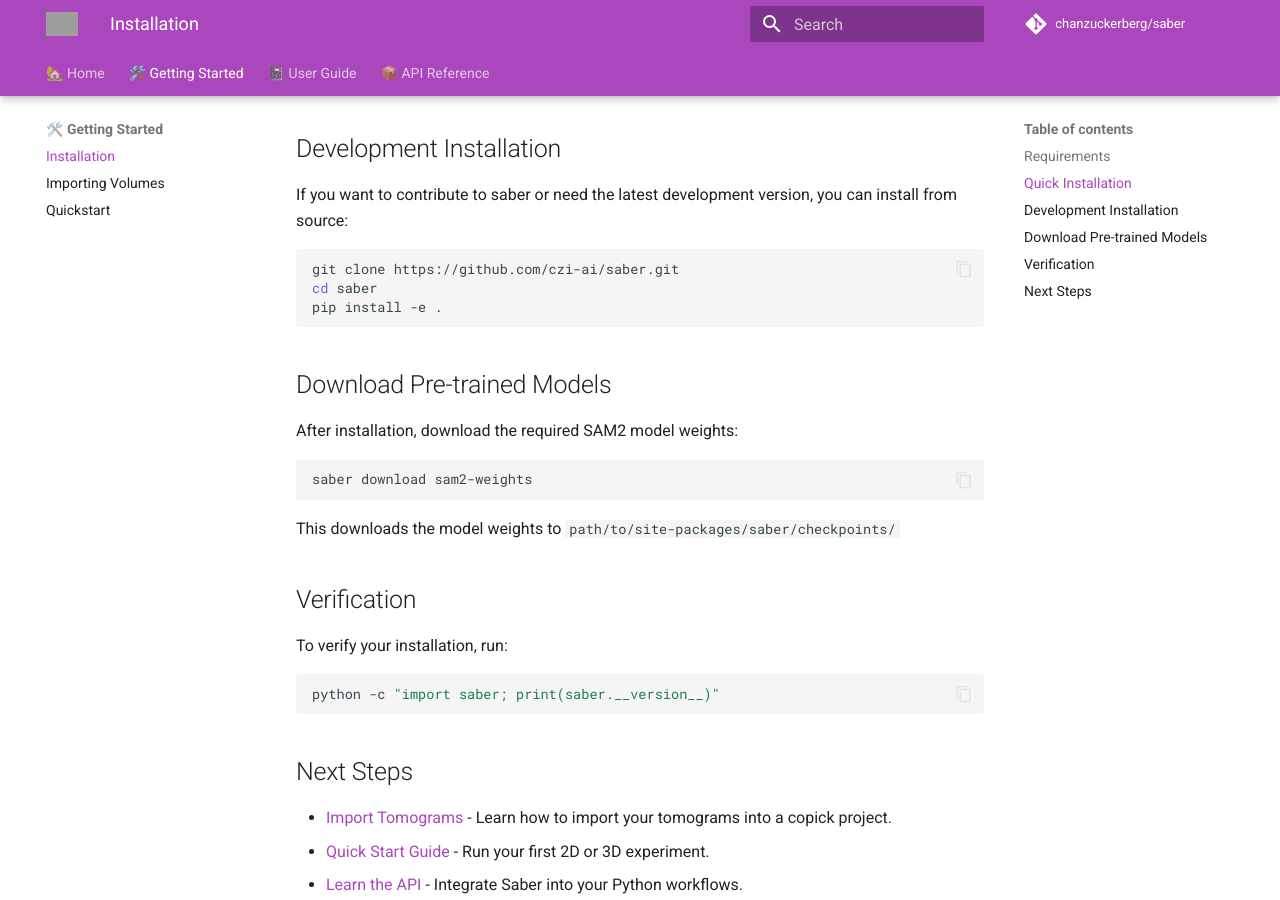
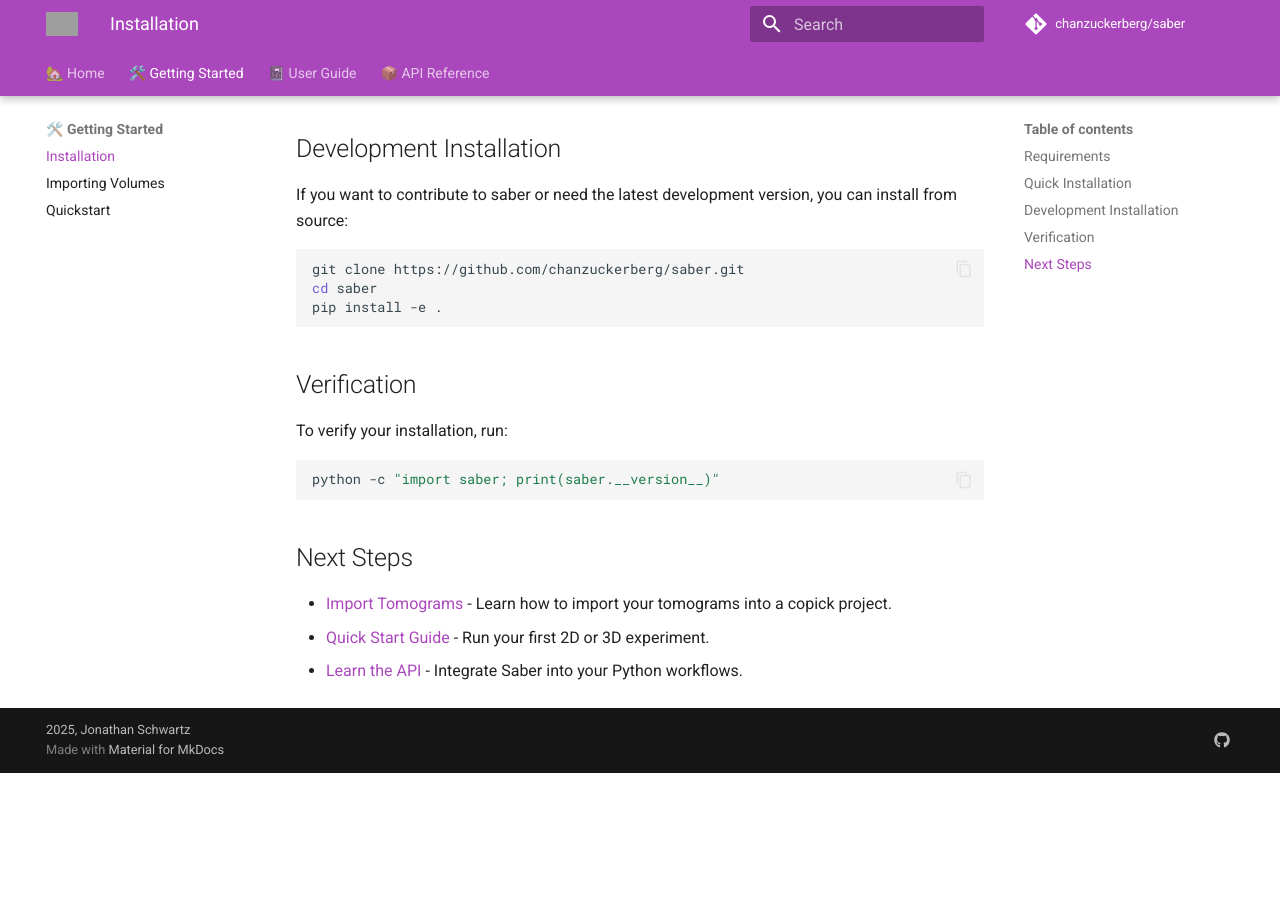
Before and after one commit to chanzuckerberg/saber, an MkDocs documentation site: the page built from docs/getting-started/installation.md, in a window 1280 px wide and 900 px high, scrolled down 509 px. Built offline with MkDocs 1.6.1 and Material for MkDocs 9.7.7, drawn with Linux system fonts in a browser that asks for light colours; comment, search, counter and statistics services are not loaded; after the commit the page ends 1282 px from its top, so only the background shows below that; grey boxes are pictures that could not be loaded.

````diff
--- a/docs/getting-started/installation.md
+++ b/docs/getting-started/installation.md
@@ -23,19 +23,10 @@ pip install saber-em[gui]
 If you want to contribute to saber or need the latest development version, you can install from source:
 
 ```bash
-git clone https://github.com/czi-ai/saber.git
+git clone https://github.com/chanzuckerberg/saber.git
 cd saber
 pip install -e .
 ```
-
-## Download Pre-trained Models
-
-After installation, download the required SAM2 model weights:
-
-```bash
-saber download sam2-weights
-```
-This downloads the model weights to `path/to/site-packages/saber/checkpoints/`
 
 ## Verification
 
````
Also changed, not shown: README.md (+0 -4 lines), docs/tutorials/inference.md (+1 -1 lines), 1 other file.
